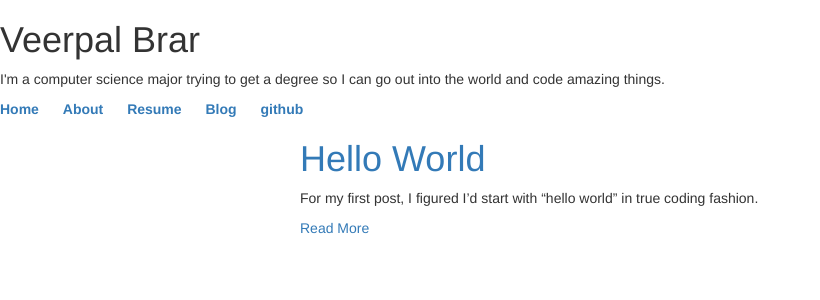
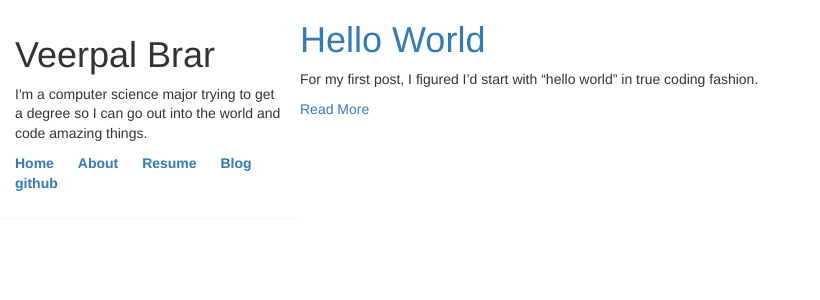
Before and after one commit to VeerpalBrar/VeerpalBrar.github.io, a Jekyll site: the page built from index.html, in a window 1280 px wide. Shown: the top 300 px of the page, without its empty margins (0-820 px from the left). Built offline with Jekyll 4.4.1, drawn with Linux system fonts in a browser that asks for light colours.

Commit message:
Update default.html

```diff
--- a/_layouts/default.html
+++ b/_layouts/default.html
@@ -16,7 +16,7 @@
 		<body>
 		<div class="container">
 		    <div class="row">
-			<div class=class="blurb small-12 columns panel">
+			<div class="blurb small-12 columns panel">
 				<h1>Veerpal Brar</h1>
 				<p> I'm a computer science major trying to get a degree so I can go out into the world and code amazing things. </p>
 				<nav>
```
